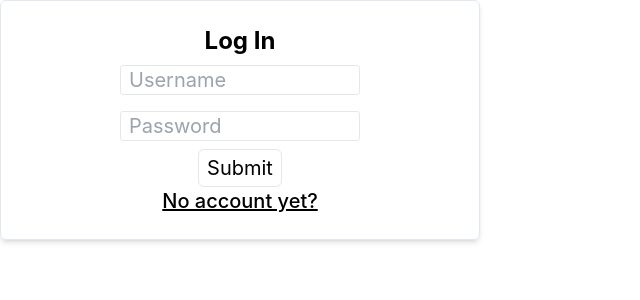
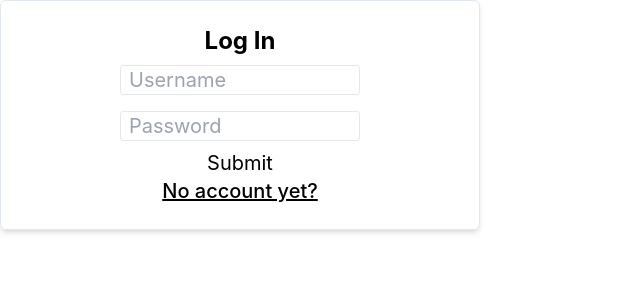
Before and after one commit to stinger222/hex-front-test, a React (Vite) app: page /#/login in a window 1280 px wide. Shown: the top 300 px of the page, without its empty margins (0-640 px from the left). Built offline with nearby package versions, Linux system fonts and the light colour scheme.

Commit message:
refactor: introduce button component

```diff
--- a/src/components/forms/LinkSqueezingForm/LinkSqueezingForm.tsx
+++ b/src/components/forms/LinkSqueezingForm/LinkSqueezingForm.tsx
@@ -4,6 +4,7 @@ import { squeezeLink } from "../../../store/linkSlice"
 import { useAppDispatch } from "../../../hooks/store"
 import Input from "../../shared/Input/Input"
 import FormErrorMessage from "../../shared/FormErrorMessage/FormErrorMessage"
+import Button from "../../shared/Button/Button"
 
 const LinkSqueezingForm = () => {
   const dispatch = useAppDispatch()
@@ -30,9 +31,9 @@ const LinkSqueezingForm = () => {
 
       <Input name="url" control={control} placeholder="URL" rules={urlValidationRules}/>
 
-      <button type="submit" className="mt-3" disabled={formState.isSubmitting}>
+      <Button type="submit" className="mt-3" disabled={formState.isSubmitting}>
         Squeeze
-      </button>
+      </Button>
 		</form>
 	)
 }
--- a/src/components/forms/LoginForm/LoginForm.tsx
+++ b/src/components/forms/LoginForm/LoginForm.tsx
@@ -6,6 +6,7 @@ import { ILoginFormData } from "../../../types/forms"
 import { authorize } from "../../../store/authSlice"
 import Input from "../../shared/Input/Input"
 import FormErrorMessage from "../../shared/FormErrorMessage/FormErrorMessage"
+import Button from "../../shared/Button/Button"
 
 const LoginForm = () => {
   const dispatch = useAppDispatch()
@@ -27,12 +28,24 @@ const LoginForm = () => {
 
       <FormErrorMessage errors={formState.errors} />
 
-      <Input control={control} name="username" placeholder="Username" rules={usernameValidationRules}/>
-      <Input control={control} name="password" placeholder="Password" rules={passwordValidationRules}/>
+      <Input
+        control={control}
+        name="username"
+        placeholder="Username"
+        rules={usernameValidationRules}
+      />
 
-      <button className="my-3 md:my-4" type="submit">
+      <Input
+        control={control}
+        name="password"
+        type="password"
+        placeholder="Password"
+        rules={passwordValidationRules}
+      />
+
+      <Button className="my-3 md:my-4" type="submit">
         Submit
-      </button>
+      </Button>
 
       <Link to="/register" className="text-sm font-normal md:text-base">No account yet?</Link>
 		</form>
--- a/src/components/forms/RegisterForm/RegisterForm.tsx
+++ b/src/components/forms/RegisterForm/RegisterForm.tsx
@@ -9,6 +9,7 @@ import {
   passwordValidationRules,
   usernameValidationRules
 } from "../../../constants/validation"
+import Button from "../../shared/Button/Button"
 
 const RegisterForm = () => {
   const dispatch = useAppDispatch()
@@ -35,11 +36,30 @@ const RegisterForm = () => {
 
       <FormErrorMessage errors={formState.errors}/>
 
-      <Input control={control} name="username" placeholder="Username" rules={usernameValidationRules}/>
-      <Input control={control} name="password" placeholder="Password" rules={passwordValidationRules}/>
-      <Input control={control} name="confirmPassword" placeholder="Confirm" rules={confirmPasswordValidationRules} />
+      <Input
+        control={control}
+        name="username"
+        placeholder="Username"
+        rules={usernameValidationRules}
+      />
 
-      <button className="mt-3 md:mt-5" type="submit">Submit</button>
+      <Input
+        control={control}
+        name="password"
+        type="password"
+        placeholder="Password"
+        rules={passwordValidationRules}
+        />
+
+      <Input
+        control={control}
+        name="confirmPassword"
+        type="password"
+        placeholder="Confirm"
+        rules={confirmPasswordValidationRules}
+      />
+
+      <Button className="mt-3 md:mt-5" type="submit">Submit</Button>
 		</form>
 	)
 }
--- a/src/components/pages/MainPage/MainPage.tsx
+++ b/src/components/pages/MainPage/MainPage.tsx
@@ -6,10 +6,16 @@ import Loader from "../../shared/Loader/Loader"
 import LinksTable from "../../smart/LinksTable/LinksTable"
 import Pagination from "../../smart/Pagination/Pagination"
 import SqueezePopup from "../../smart/SqueezePopup/SqueezePopup"
+import { logOut } from "../../../store/authSlice"
+import Button from "../../shared/Button/Button"
 
 const MainPage = withAuth(() => {
   const dispatch = useAppDispatch()
   const { isFetching, links } = useAppSelector((state) => state.link)
+
+  const handleLogout = () => {
+    dispatch(logOut())
+  }
 
   useEffect(() => {
     dispatch(fetchLinks())
@@ -18,15 +24,11 @@ const MainPage = withAuth(() => {
   if (isFetching) return <Loader className="mt-32"/>
 
 	return (
-		<div>
-			<h1>Main page</h1>
-      <p>This is secured route and it can't be accessed without authorization... in theory...</p>
-
-      <br />
-
-      <SqueezePopup />
-
-      <br />
+		<div className="p-5 mx-auto max-w-4xl">
+      <div className="flex justify-between mb-7 pr-7">
+        <SqueezePopup />
+        <Button variant="dark" onClick={handleLogout}>Log out</Button>
+      </div>
 
       <LinksTable links={links}/>
       <Pagination />
--- /dev/null
+++ b/src/components/shared/Button/Button.tsx
@@ -0,0 +1,29 @@
+import clsx from "clsx"
+
+const vriants = {
+  base: "px-2 py-1 rounded-md shadow-md outline-none active:scale-95 disabled:opacity-60 disabled:active:scale-100",
+  default: "border bg-white focus:border-gray-400",
+  dark: "bg-black text-white font-medium"
+}
+
+type CoreProps =  {
+  variant?: Exclude<keyof typeof vriants, "base">,
+  className?: string
+}
+
+type HtmlProps = React.ButtonHTMLAttributes<HTMLButtonElement>
+
+type Props = CoreProps & HtmlProps
+
+const Button = ({ variant = "default", className, children, ...rest }: Props) => {
+	return (
+		<button
+      className={clsx(vriants[variant], vriants.base, className)}
+      {...rest}
+    >
+			{children}
+		</button>
+	)
+}
+
+export default Button
--- a/src/components/smart/SqueezePopup/SqueezePopup.tsx
+++ b/src/components/smart/SqueezePopup/SqueezePopup.tsx
@@ -4,6 +4,7 @@ import { resetSqueezing } from "../../../store/linkSlice"
 import { useAppDispatch, useAppSelector } from "../../../hooks/store"
 import LinkSqueezingForm from "../../forms/LinkSqueezingForm/LinkSqueezingForm"
 import Popup from "../../shared/Popup/Popup"
+import Button from "../../shared/Button/Button"
 
 const SqueezePopup = () => {
   const dispatch = useAppDispatch()
@@ -17,19 +18,19 @@ const SqueezePopup = () => {
   }, [dispatch])
 
   return (
-    <div>
-      <button onClick={() => {setIsModalActive(true)}}>Open Popup</button>
+    <>
+      <Button onClick={() => {setIsModalActive(true)}}>Squeeze Link</Button>
 
       {
         isModalActive && (
           createPortal((
             <Popup handleClose={closePopup}>
-              <LinkSqueezingContent isSuccessful={squeezedSuccessfuly} shortLink={squeezing.result} />
+              <LinkSqueezingContent isDone={squeezedSuccessfuly} shortLink={squeezing.result} />
             </Popup>
           ), document.body)
         )
       }
-    </div>
+    </>
   )
 }
 
@@ -37,13 +38,13 @@ export default SqueezePopup
 
 
 interface ILinkSqueezingContentProps {
-  isSuccessful: boolean,
+  isDone: boolean,
   shortLink: string | null
 }
 
-const LinkSqueezingContent = ({ isSuccessful, shortLink}: ILinkSqueezingContentProps) => {
+const LinkSqueezingContent = ({ isDone, shortLink}: ILinkSqueezingContentProps) => {
   return (
-    isSuccessful ? <LinkSqueezingResult shortLink={shortLink as string}/> : <LinkSqueezingForm />
+    isDone ? <LinkSqueezingResult shortLink={shortLink as string}/> : <LinkSqueezingForm />
   )
 }
 
@@ -52,7 +53,6 @@ interface ILinkSqueezingResult {
 }
 
 const LinkSqueezingResult = ({ shortLink }: ILinkSqueezingResult) => {
-
   const handleCopy = async () => {
     await navigator.clipboard.writeText(shortLink)
   }
@@ -66,7 +66,7 @@ const LinkSqueezingResult = ({ shortLink }: ILinkSqueezingResult) => {
         { shortLink }
       </a>
 
-      <button onClick={handleCopy}>Copy</button>
+      <Button onClick={handleCopy} className="text-lg">Copy</Button>
     </div>
   )
 }
--- a/src/index.css
+++ b/src/index.css
@@ -56,10 +56,6 @@ form {
   @apply flex flex-col items-center p-3 w-96 border border-slate-200 rounded-md shadow-md md:w-[30rem] md:text-xl md:p-6
 }
 
-button {
-  @apply px-2 py-1 border rounded-md active:scale-95 disabled:opacity-60 disabled:active:scale-100
-}
-
 button.pagination-nav {
   @apply p-2 border border-gray-200 rounded-md font-medium text-sm leading-none
 }
```
